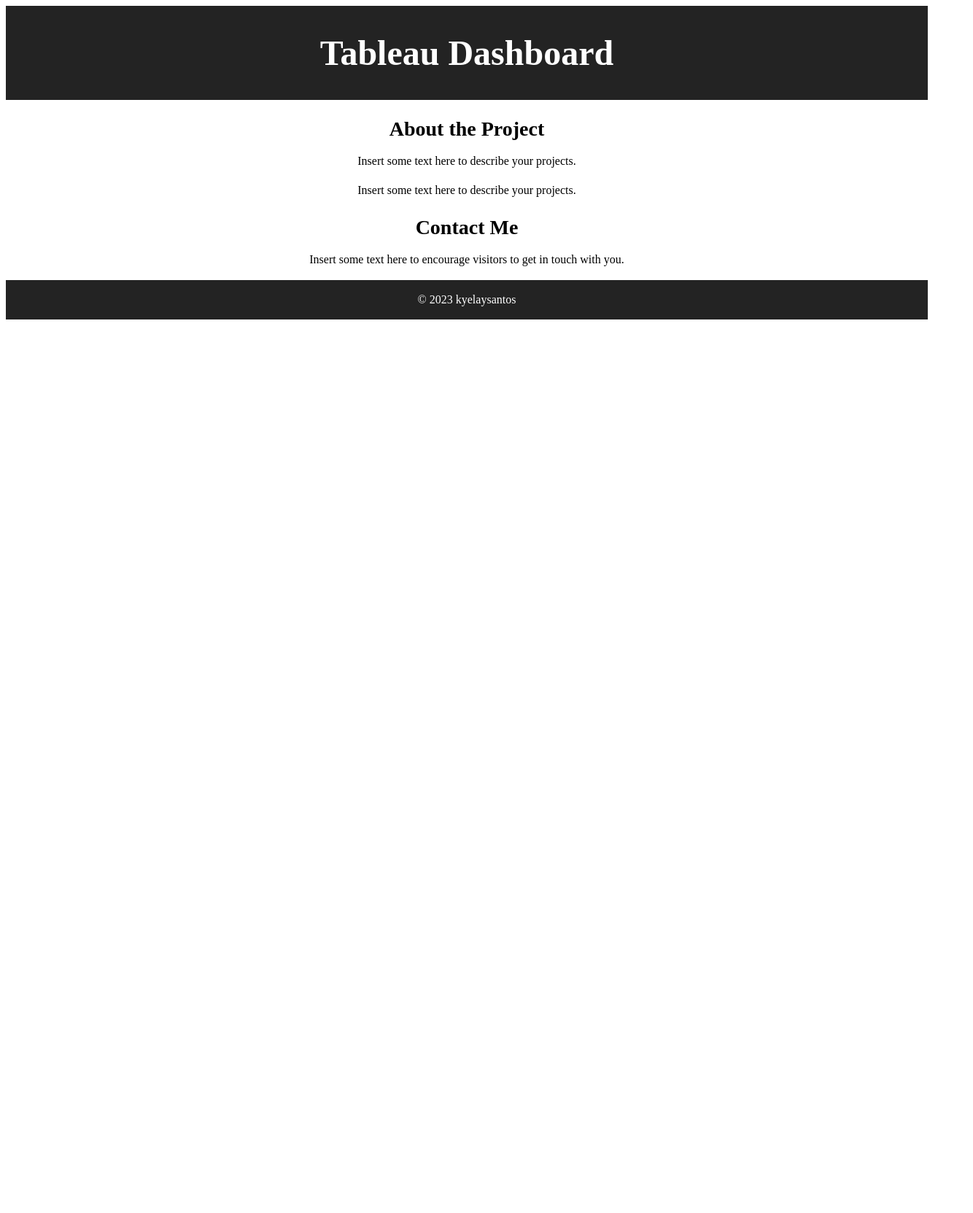
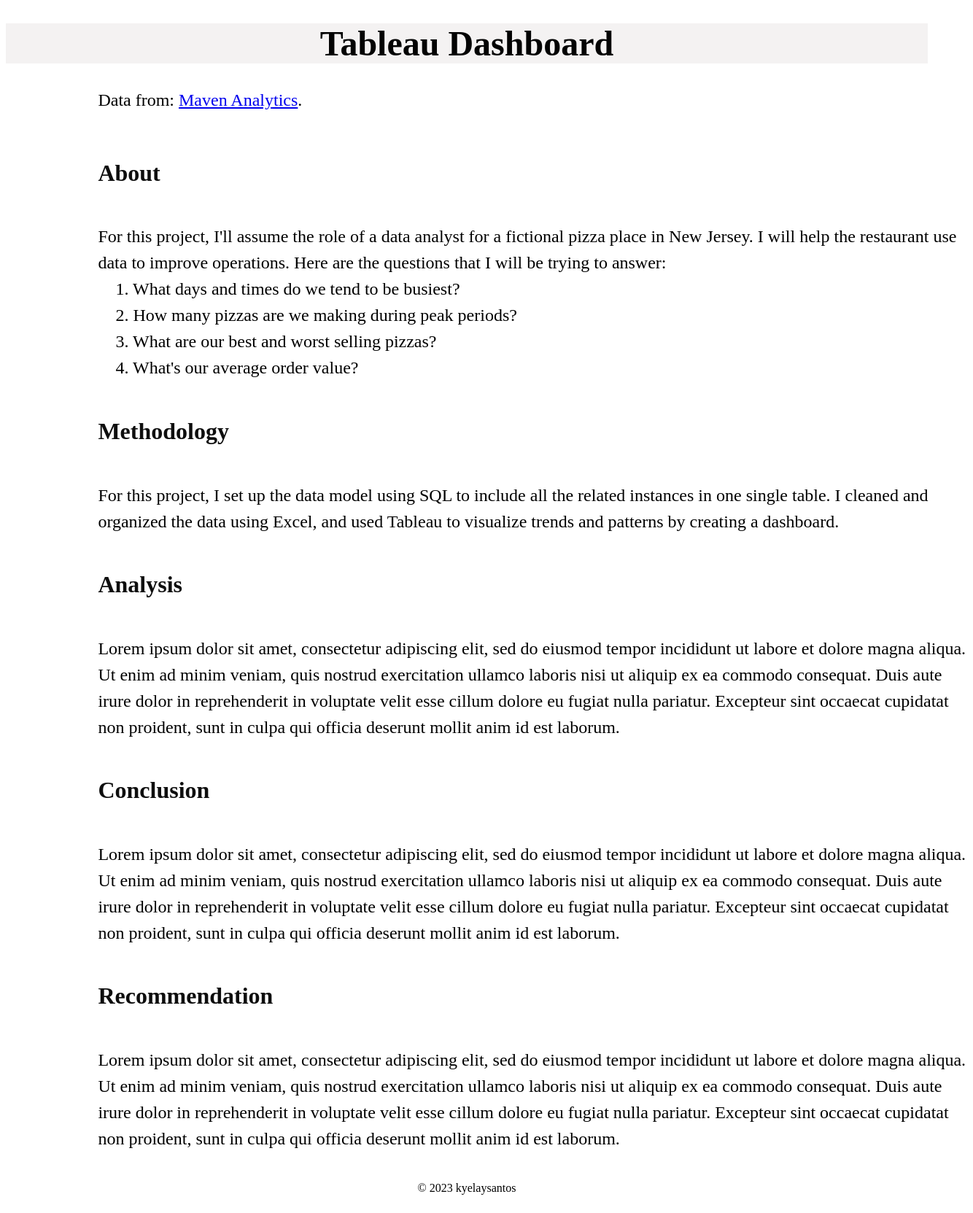
Before and after one commit to kyelasantos/Pizza-Shop, a plain HTML site: page index.html in a window 1280 px wide. Shown: the whole page at 73% size, 1334 px wide, since content can reach past the window. Before the commit the page ends 800 px from the top, so only its background shows below. Drawn offline with Linux system fonts and the light colour scheme.

Commit message:
Update index.html

```diff
--- a/index.html
+++ b/index.html
@@ -3,39 +3,52 @@
 <head>
 	<title>Tableau Dashboard</title>
 	<style>
-        /* Style the header */
+
 header {
-  background-color: rgba(0, 0, 0, 0.863);
-  color: #ffffff;
+  background-color: #f0eeeebb;
+  color: #030303;
   font: Arial Bold;
   font-size: x-large;
-  padding: 5px;
   text-align: center;
 }
 
-/* Style the main content */
 main {
   width: 80%;
   margin: 0 auto;
-  text-align: center;
+  text-align: left;
 }
+main h2 {
+  font: Arial Bold;
+  color:#0e0e0e;
+  font-size: xx-large;
+  text-align: left;
 
-section h2 {
-  font-size: 28px;
-  margin-bottom: 10px;
 }
 
 section p {
-  font-size: 16px;
+  font-size: x-large;
   line-height: 1.5;
 }
 div {text-align: center;}
 
-/* Style the footer */
+.container {
+  position: relative;
+  display: flex;
+  text-align: center;
+  width: 1200px;
+}
+
+.text {
+  font-size: x-large;
+  font: sans-serif;
+  line-height: 1.5;
+  text-align: left;
+}
+
 footer {
-  background-color:rgba(0, 0, 0, 0.863);
-  color: #fff;
-  padding: 2px;
+  background-color:f0eeeebb;
+  color: #020202;
+  padding: 1px;
   text-align: center;
 }
 	</style>
@@ -46,45 +59,75 @@ footer {
 	</header>
 	<main>
 		<section>
-			<h2>About the Project</h2>
-			<p>Insert some text here to describe your projects.</p>
+			<p>Data from: <a href="https://www.mavenanalytics.io/blog/maven-pizza-challenge" target= "_blank">Maven Analytics</a>.</p>
 				<div>
-            <center>
-					  <div class='tableauPlaceholder' id='viz1678877864202' style='position: relative'>
-            <noscript><a href='#'><img alt='Dashboard 1 ' src='https:&#47;&#47;public.tableau.com&#47;static&#47;images&#47;Pi&#47;PizzaShop_16788716549490&#47;Dashboard1&#47;1_rss.png' style='border: none' /></a></noscript>
+          <div class='tableauPlaceholder' id='viz1679050661969' style='position: relative'>
+          <noscript>
+          <a href='#'>
+          <img alt='Dashboard 1 ' src='https:&#47;&#47;public.tableau.com&#47;static&#47;images&#47;Pi&#47;PizzaShop_16790506201320&#47;Dashboard1&#47;1_rss.png' style='border: none' />
+          </a>
+          </noscript>
           <object class='tableauViz'  style='display:none;'>
           <param name='host_url' value='https%3A%2F%2Fpublic.tableau.com%2F' />
-            <param name='embed_code_version' value='3' />
-            <param name='site_root' value='' />
-            <param name='name' value='PizzaShop_16788716549490&#47;Dashboard1' />
+          <param name='embed_code_version' value='3' /> <param name='site_root' value='' />
+          <param name='name' value='PizzaShop_16790506201320&#47;Dashboard1' />
           <param name='tabs' value='no' /><param name='toolbar' value='yes' />
-            <param name='static_image' value='https:&#47;&#47;public.tableau.com&#47;static&#47;images&#47;Pi&#47;PizzaShop_16788716549490&#47;Dashboard1&#47;1.png' />
-            <param name='animate_transition' value='yes' />
-            <param name='display_static_image' value='yes' />
+          <param name='static_image' value='https:&#47;&#47;public.tableau.com&#47;static&#47;images&#47;Pi&#47;PizzaShop_16790506201320&#47;Dashboard1&#47;1.png' />
+          <param name='animate_transition' value='yes' /><param name='display_static_image' value='yes' />
           <param name='display_spinner' value='yes' />
           <param name='display_overlay' value='yes' />
           <param name='display_count' value='yes' />
           <param name='language' value='en-GB' />
           <param name='filter' value='publish=yes' />
-            </object></div>
+          </object>
+          </div>
           <script type='text/javascript'>
-            var divElement = document.getElementById('viz1678877864202');
+          var divElement = document.getElementById('viz1679050661969');
           var vizElement = divElement.getElementsByTagName('object')[0];
           if ( divElement.offsetWidth > 800 ) { vizElement.style.width='1000px';vizElement.style.height='827px';}
           else if ( divElement.offsetWidth > 500 ) { vizElement.style.width='1000px';vizElement.style.height='827px';}
-                else { vizElement.style.width='100%';vizElement.style.height='2227px';}
+          else { vizElement.style.width='100%';vizElement.style.height='2327px';}
           var scriptElement = document.createElement('script');
           scriptElement.src = 'https://public.tableau.com/javascripts/api/viz_v1.js';
           vizElement.parentNode.insertBefore(scriptElement, vizElement);
           </script>
-            </center>
 				</div>
-      <p>Insert some text here to describe your projects.</p>
     </section>
-		<section>
-			<h2>Contact Me</h2>
-			<p>Insert some text here to encourage visitors to get in touch with you.</p>
-		</section>
+
+    <h2><br>About</h2>
+    <div class="container">
+        <p class="text">For this project, I'll assume the role of a data analyst for a fictional pizza place in New Jersey. I will help the restaurant use data to improve operations. Here are the questions that I will be trying to answer: <br>
+          &nbsp; &nbsp; 1.	What days and times do we tend to be busiest? <br>
+          &nbsp; &nbsp; 2.	How many pizzas are we making during peak periods? <br>
+          &nbsp; &nbsp; 3.	What are our best and worst selling pizzas? <br>
+          &nbsp; &nbsp; 4.	What's our average order value?
+           </p></class>
+    </div>
+
+    <h2>Methodology<br></h2>
+    <div class="container">
+    <p class="text">For this project, I set up the data model using SQL to include all the related instances in one single table. I cleaned and organized the data using Excel, and used Tableau to visualize trends and patterns by creating a dashboard. </p>
+    </div>
+
+    <h2>Analysis<br></h2>
+    <div class="container">
+    <p class="text">Lorem ipsum dolor sit amet, consectetur adipiscing elit, sed do eiusmod tempor incididunt ut labore et dolore magna aliqua. Ut enim ad minim veniam, quis nostrud exercitation ullamco laboris nisi ut aliquip ex ea commodo consequat. Duis aute irure dolor in reprehenderit in voluptate velit esse cillum dolore eu fugiat nulla pariatur. Excepteur sint occaecat cupidatat non proident, sunt in culpa qui officia deserunt mollit anim id est laborum.<br>
+    </div>
+
+    <h2>Conclusion<br></h2>
+    <div class="container">
+    <p class="text">
+      Lorem ipsum dolor sit amet, consectetur adipiscing elit, sed do eiusmod tempor incididunt ut labore et dolore magna aliqua. Ut enim ad minim veniam, quis nostrud exercitation ullamco laboris nisi ut aliquip ex ea commodo consequat. Duis aute irure dolor in reprehenderit in voluptate velit esse cillum dolore eu fugiat nulla pariatur. Excepteur sint occaecat cupidatat non proident, sunt in culpa qui officia deserunt mollit anim id est laborum. <br>
+    </p>
+    </div>
+
+    <h2>Recommendation<br></h2>
+  <div class="container">
+    <p class="text">
+      Lorem ipsum dolor sit amet, consectetur adipiscing elit, sed do eiusmod tempor incididunt ut labore et dolore magna aliqua. Ut enim ad minim veniam, quis nostrud exercitation ullamco laboris nisi ut aliquip ex ea commodo consequat. Duis aute irure dolor in reprehenderit in voluptate velit esse cillum dolore eu fugiat nulla pariatur. Excepteur sint occaecat cupidatat non proident, sunt in culpa qui officia deserunt mollit anim id est laborum.
+    </p>
+  </div>
+
 	</main>
 	<footer>
 		<p>&copy; 2023 kyelaysantos</p>
```
Lines whose indentation alone changed are shown as unchanged.
